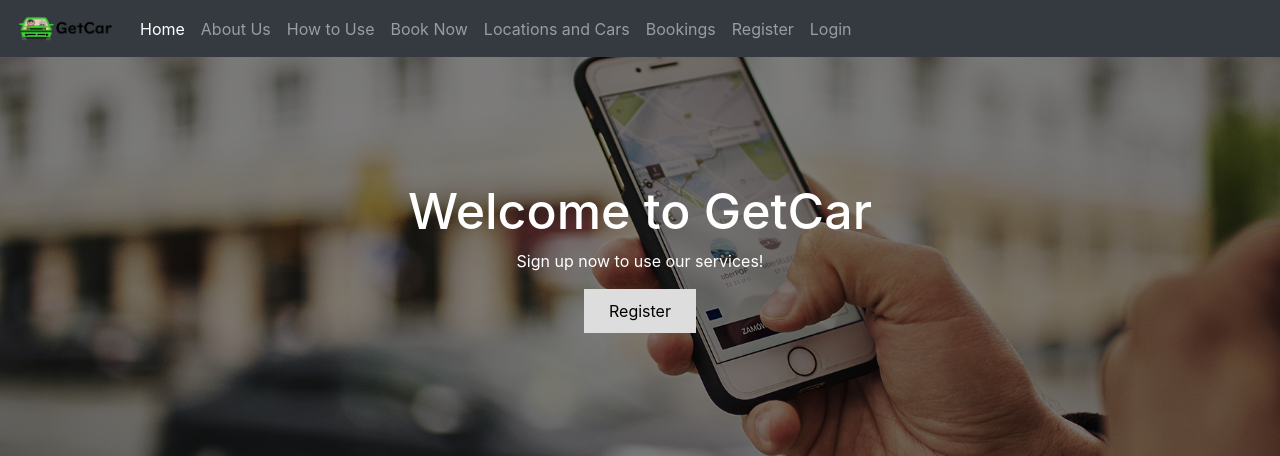
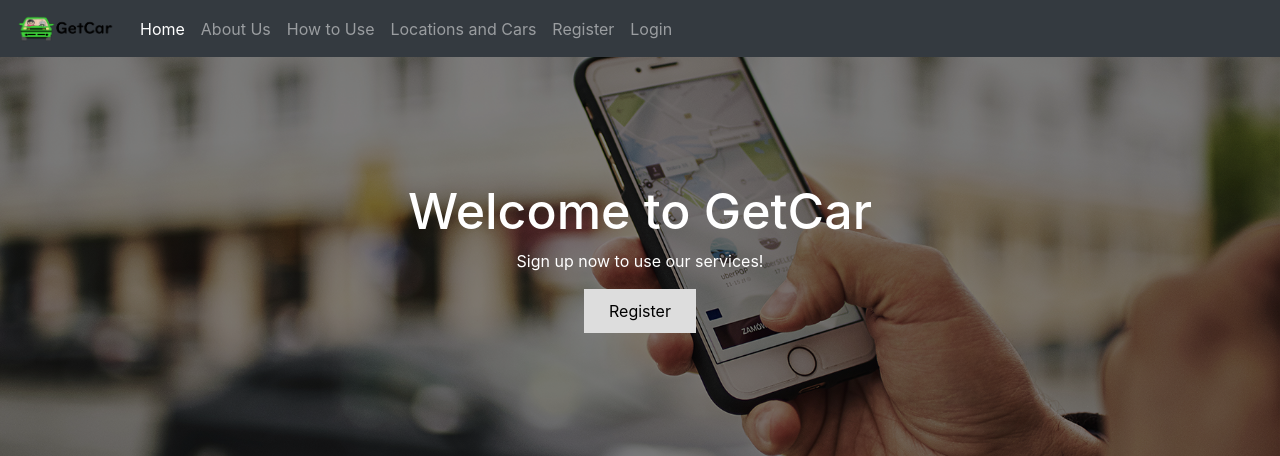
Before and after one commit to natsuta/get-car, a CodeIgniter app: page /database/ in a window 1280 px wide. Shown: the top 456 px of the page. Run offline with CodeIgniter, Linux system fonts and the light colour scheme; some libraries are stand-ins or nearby versions.

Commit message:
Bookings can only be done when logged in

```diff
--- a/application/views/pages/cust_login_process.php
+++ b/application/views/pages/cust_login_process.php
@@ -25,7 +25,7 @@ else {
 		$_SESSION['lastName'] = $row['lastName'];
 		$_SESSION['usertype'] = 'Customer';
 
-		header("home");
+		echo "You are now logged in.";
 	}
 	else {
 		echo "Error! Something wrong in your username or password!";
--- a/application/views/pages/staff_login_process.php
+++ b/application/views/pages/staff_login_process.php
@@ -23,7 +23,7 @@ else {
 		$_SESSION['lastName'] = $row['lastName'];
 		$_SESSION['usertype'] = 'Staff';
 
-		echo"You are now logged in.";
+		echo "You are now logged in.";
 	}
 	else {
 		echo "Error! Something wrong in your username or password!";
--- a/application/views/templates/header.php
+++ b/application/views/templates/header.php
@@ -42,18 +42,16 @@
 					<a class="nav-link" href="<?php echo base_url("howto"); ?>">How to Use</a>
 				</li>
 				<li class="nav-item">
-					<a class="nav-link" href="<?php echo base_url("book"); ?>">Book Now</a>
-				</li>
-				<li class="nav-item">
 					<a class="nav-link" href="<?php echo base_url("cars"); ?>">Locations and Cars</a>
 				</li>
 
-				<li class="nav-item">
-					<a class="nav-link" href="<?php echo base_url("book"); ?>">Bookings</a>
-				</li>
+			<?php
+				if(isset($_SESSION['usertype']) && $_SESSION['usertype'] == 'Customer'){
+					echo "<li class='nav-item'>";
+					echo "<a class='nav-link' href==".base_url("book").">Bookings</a>";
+					echo "</li>";
+				}
 
-
-			<?php
 				if(isset($_SESSION['usertype'])){
 					echo "<li class='nav-item'>";
 					echo "<a class='nav-link' href=".base_url("logout").">Logout</a>";
@@ -73,7 +71,8 @@
 					echo "<span class='caret'></span></a>";
 					echo "<ul class='dropdown-menu'>";
 					echo "<li><a href=".base_url("staff_register").">Add staff</a></li>";
-					echo "<li><a href=".base_url("staff_remove").">Remove staff</a></li>";
+					echo "<li><a href=".base_url("staff_remove").">View and remove staff</a></li>";
+					echo "<li><a href=".base_url("rental").">View rentals</a></li>";
 					echo "</ul>";
 					echo "</li>";
 				}
```
